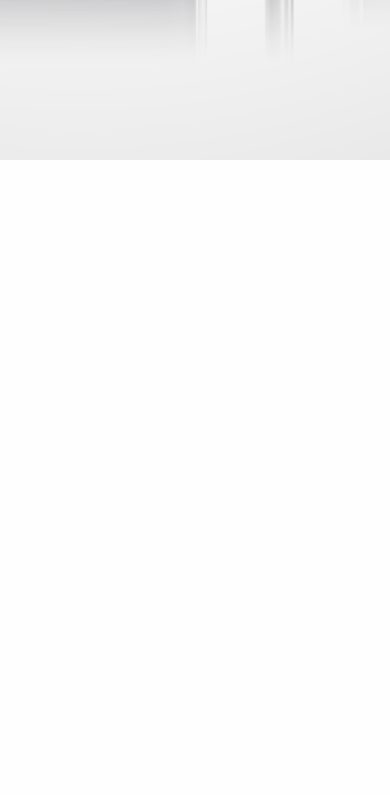
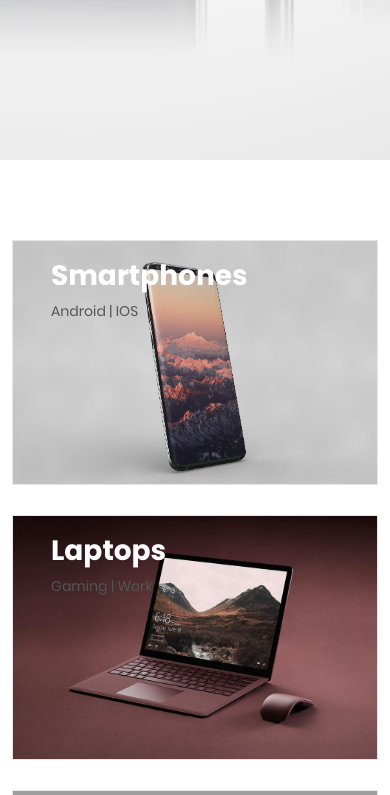
Before and after one commit to HasiniSama/microtech-website, a PHP site: page / in a window 390 px wide. Shown: the part 977-1772 px from the top of the page. Before the commit the page ends 1137 px from the top, so only its background shows below. Run offline with PHP 8.4, Linux system fonts and the light colour scheme; some libraries are stand-ins or nearby versions; grey boxes are pictures that could not be loaded.

Commit message:
Added the banners

```diff
--- a/css/style.css
+++ b/css/style.css
@@ -8,6 +8,10 @@
   @font-face {
       font-family: Poppins-Medium;
       src: url('../fonts/poppins/Poppins-Medium.ttf');
+  }
+  @font-face {
+    font-family: Poppins-Bold;
+    src: url('../fonts/poppins/Poppins-Bold.ttf');
   }
 
   /* [ Bootstrap ] */
@@ -162,18 +166,82 @@
     -ms-box-shadow: 0 0px 3px 0px rgba(0,0,0,0.2);
   }
 
-    .header-v2 .fix-menu .container-menu {
-      height: 70px;
+  /* [ Block1 ] */
+  .block1 {
+    position: relative;
+    border: 1px solid #e6e6e6;
+    display: block;
+
   }
 
-    .header-v3 .fix-menu .wrap-menu {
-      background-color: #222;
-      border-color: #222;
+  .block1 img{
+    width: 100%;
   }
 
-    .header-v4 .fix-menu .container-menu {
-      height: 110px;
+  .hov-img0 {
+    display: block;
+    overflow: hidden;
   }
+
+  .hov-img0 img{
+    width: 100%;
+    -webkit-transition: transform 0.9s ease;
+    -o-transition: transform 0.9s ease;
+    -moz-transition: transform 0.9s ease;
+    transition: transform 0.9s ease;
+  }
+
+  .hov-img0:hover img {
+    -webkit-transform: scale(1.1);
+    -moz-transform: scale(1.1);
+    -ms-transform: scale(1.1);
+    -o-transform: scale(1.1);
+    transform: scale(1.1);
+  }
+
+  .block1-txt {
+    background-color: rgba(103,117,214,0.0);
+    text-decoration: none;
+  }
+
+  .block1-name {color: #333;}
+  .block1-info {color: #555;}
+
+
+  .block1-txt-child2 {
+    border-bottom: 2px solid #fff;
+    overflow: hidden;
+    -webkit-transform: scaleX(0);
+    -moz-transform: scaleX(0);
+    -ms-transform: scaleX(0);
+    -o-transform: scaleX(0);
+    transform: scaleX(0);
+  }
+
+  .block1-link {
+    -webkit-transform: translateY(250%);
+    -moz-transform: translateY(250%);
+    -ms-transform: translateY(250%);
+    -o-transform: translateY(250%);
+    transform: translateY(250%);
+  }
+
+  .block1-txt:hover .block1-txt-child2 {
+    -webkit-transform: scaleX(1);
+    -moz-transform: scaleX(1);
+    -ms-transform: scaleX(1);
+    -o-transform: scaleX(1);
+    transform: scaleX(1);
+  }
+
+  .block1-txt:hover .block1-link {
+    -webkit-transform: translateY(0%);
+    -moz-transform: translateY(0%);
+    -ms-transform: translateY(0%);
+    -o-transform: translateY(0%);
+    transform: translateY(0%);
+  }
+
 
   /*[ Logo ]*/
   .logo {
@@ -205,72 +273,35 @@
     cursor: pointer;
   }
 
-  /* [Font Colors] */
+  /* [ Font Colors ] */
   .cl0 {color: #fff;}
   .cl1 {color: #717fe0;}
   .cl2 {color: #333;}
 
+  /* [ Background Colors ] */
+  .bg0 {background-color: #fff;}
+  .bg1 {background-color: #717fe0;}
+  .bg2 {background-color: #e6e6e6;}
 
   /* [ Hover ] */
   .hov-cl0:hover {color: #fff;}
   .hov-cl1:hover {color: #717fe0;}
 
-  /*----------------------------------------------------------------------*/
-  /* Utility */
-  .h-full {height: 100%;}
-
-  /* [ Flex Display ] */
-  .flex-w,
-  .flex-sb-m,
-  .flex-c-m,
-  .flex-r-m{
-      display: -webkit-box;
-      display: -webkit-flex;
-      display: -moz-box;
-      display: -ms-flexbox;
-      display: flex;
+  /* [ Responsive ] */
+  .respon3 {
+    padding: 20px;
   }
 
-  /* [ Flex ] */
-  .flex-sb-m{
-      justify-content: space-between;
-      -ms-align-items: center;
-      align-items: center;
+  /* [ Text ] */
+  .ltext-102 {
+    font-family: Poppins-Bold;
+    color: white;
+    font-size: 28px;
+    line-height: 1.1;
   }
 
-  .flex-w {
-      -webkit-flex-wrap: wrap;
-      -moz-flex-wrap: wrap;
-      -ms-flex-wrap: wrap;
-      -o-flex-wrap: wrap;
-      flex-wrap: wrap;
+  .stext-102 {
+    font-family: Poppins-Regular;
+    font-size: 14px;
+    line-height: 1.7;
   }
-
-  .flex-c-m {
-      justify-content: center;
-      -ms-align-items: center;
-      align-items: center;
-  }
-
-  .flex-r-m {
-      justify-content: flex-end;
-      -ms-align-items: center;
-      align-items: center;
-  }
-
-  /* [ Transition ] */
-  .trans-01 {
-      -webkit-transition: all 0.4s;
-      -o-transition: all 0.4s;
-      -moz-transition: all 0.4s;
-      transition: all 0.4s;
-  }
-
-  /* [ Padding ] */
-  .p-lr-25{
-      padding-left: 25px;
-      padding-right: 25px;
-  }
-
-  .p-l-22{padding-left: 22px;}
-  .p-r-11{padding-right: 11px;}
--- /dev/null
+++ b/css/utility.css
@@ -0,0 +1,119 @@
+/* Utility */
+
+.h-full {height: 100%;}
+.s-full {width: 100%; height: 100%;}
+
+/* [ Flex Display ] */
+.flex-w,
+.flex-sb-m,
+.flex-c-m,
+.flex-r-m,
+.flex-col-l,
+.flex-col-l-sb{
+    display: -webkit-box;
+    display: -webkit-flex;
+    display: -moz-box;
+    display: -ms-flexbox;
+    display: flex;
+}
+
+.flex-col-l,
+.flex-col-l-sb{
+  -webkit-flex-direction: column;
+  -moz-flex-direction: column;
+  -ms-flex-direction: column;
+  -o-flex-direction: column;
+  flex-direction: column;
+}
+
+/* [ Flex ] */
+.flex-sb-m{
+    justify-content: space-between;
+    -ms-align-items: center;
+    align-items: center;
+}
+
+.flex-w {
+    -webkit-flex-wrap: wrap;
+    -moz-flex-wrap: wrap;
+    -ms-flex-wrap: wrap;
+    -o-flex-wrap: wrap;
+    flex-wrap: wrap;
+}
+
+.flex-c-m {
+    justify-content: center;
+    -ms-align-items: center;
+    align-items: center;
+}
+
+.flex-r-m {
+    justify-content: flex-end;
+    -ms-align-items: center;
+    align-items: center;
+}
+
+.flex-col-l {
+  -ms-align-items: flex-start;
+  align-items: flex-start;
+}
+
+.flex-col-l-sb {
+	justify-content: space-between;
+	-ms-align-items: center;
+	align-items: flex-start;
+}
+
+/* [ Transition ] */
+
+.trans-03 {
+	-webkit-transition: all 0.3s;
+    -o-transition: all 0.3s;
+    -moz-transition: all 0.3s;
+    transition: all 0.3s;
+}
+
+.trans-04 {
+  -webkit-transition: all 0.4s;
+    -o-transition: all 0.4s;
+    -moz-transition: all 0.4s;
+    transition: all 0.4s;
+}
+
+.trans-05 {
+	-webkit-transition: all 0.5s;
+    -o-transition: all 0.5s;
+    -moz-transition: all 0.5s;
+    transition: all 0.5s;
+}
+
+/* [ Padding ] */
+.p-lr-25{
+    padding-left: 25px;
+    padding-right: 25px;
+}
+
+.p-lr-38{
+    padding-left: 38px;
+    padding-right: 38px;
+}
+
+.p-tb-34{
+    padding: top 34px;
+    padding-bottom: 34px;
+}
+
+.p-l-22{padding-left: 22px;}
+.p-r-11{padding-right: 11px;}
+.p-t-80{padding-top: 80px;}
+.p-b-8 {padding-bottom: 8px;}
+.p-b-30{padding-bottom: 30px;}
+.p-b-50 {padding-bottom: 50px;}
+.p-b-4{padding-bottom: 4px;}
+
+/* [ Absolute ] */
+.ab-t-l {
+	position: absolute;
+	left: 0px;
+	top: 0px;
+}
--- a/index.php
+++ b/index.php
@@ -6,6 +6,7 @@
     <meta name="viewport" content="width=device-width, initial-scale=1.0">
     <title>Home Page</title>
     <link rel="stylesheet" type="text/css" href="css/style.css">
+	<link rel="stylesheet" type="text/css" href="css/utility.css">
     <link rel="stylesheet" href="https://cdnjs.cloudflare.com/ajax/libs/material-design-iconic-font/2.2.0/css/material-design-iconic-font.min.css">
     <link href="https://cdn.jsdelivr.net/npm/bootstrap@5.1.1/dist/css/bootstrap.min.css" rel="stylesheet" integrity="sha384-F3w7mX95PdgyTmZZMECAngseQB83DfGTowi0iMjiWaeVhAn4FJkqJByhZMI3AhiU" crossorigin="anonymous">
 
@@ -22,19 +23,19 @@
 					</div>
 
 					<div class="right-top-bar flex-w h-full">
-                        <a href="#" class="flex-c-m trans-01 p-lr-25">
+                        <a href="#" class="flex-c-m trans-04 p-lr-25">
                             <?php echo "My Account"?>
 						</a>
 
-						<a href="#" class="flex-c-m trans-01 p-lr-25">
+						<a href="#" class="flex-c-m trans-04 p-lr-25">
                             <?php echo "Help & FAQs"?>
 						</a>
 
-						<a href="#" class="flex-c-m trans-01 p-lr-25">
+						<a href="#" class="flex-c-m trans-04 p-lr-25">
                             <?php echo "EN"?>
 						</a>
 
-						<a href="#" class="flex-c-m trans-01 p-lr-25">
+						<a href="#" class="flex-c-m trans-04 p-lr-25">
                             <?php echo "LKR"?>
 						</a>
 					</div>
@@ -81,7 +82,7 @@
 
 					<!-- Icon header -->
 					<div class="wrap-icon-header flex-w flex-r-m">
-						<div class="icon-header-item cl2 hov-cl1 trans-01 p-l-22 p-r-11 js-show-modal-search">
+						<div class="icon-header-item cl2 hov-cl1 trans-04 p-l-22 p-r-11 js-show-modal-search">
 							<i class="zmdi zmdi-search"></i>
 
 						</div>
@@ -126,6 +127,86 @@
 		</div>
 	</section>
 
+	<!-- Banner -->
+	<section class="banner bg0 p-t-80 p-b-50">
+		<div class="container">
+			<div class="row">
+				<div class="col-md-6 col-xl-4 p-b-30 m-lr-auto">
+					<!-- Block 01 -->
+					<div class="block1 hov-img0">
+						<img src="images/banner-01.jpg" alt="IMG-BANNER">
+
+						<a href="product.php" class="block1-txt ab-t-l s-full flex-col-l-sb p-lr-38 p-tb-34 trans-03 respon3">
+							<div class="block1-txt-child1 flex-col-l">
+								<span class="block1-name ltext-102 trans-04 p-b-8">
+									Smartphones
+								</span>
+
+								<span class="block1-info stext-102 trans-04">
+									Android | IOS
+								</span>
+							</div>
+
+							<div class="block1-txt-child2 p-b-4 trans-05">
+								<div class="block1-link stext-101 cl0 trans-09">
+									Shop Now
+								</div>
+							</div>
+						</a>
+					</div>
+				</div>
+				<div class="col-md-6 col-xl-4 p-b-30 m-lr-auto">
+					<!-- Block 01 -->
+					<div class="block1 hov-img0">
+						<img src="images/banner-02.jpeg" alt="IMG-BANNER">
+
+						<a href="product.php" class="block1-txt ab-t-l s-full flex-col-l-sb p-lr-38 p-tb-34 trans-03 respon3">
+							<div class="block1-txt-child1 flex-col-l">
+								<span class="block1-name ltext-102 trans-04 p-b-8">
+									Laptops
+								</span>
+
+								<span class="block1-info stext-102 trans-04">
+									Gaming | Work
+								</span>
+							</div>
+
+							<div class="block1-txt-child2 p-b-4 trans-05">
+								<div class="block1-link stext-101 cl0 trans-09">
+									Shop Now
+								</div>
+							</div>
+						</a>
+					</div>
+				</div>
+				<div class="col-md-6 col-xl-4 p-b-30 m-lr-auto">
+					<!-- Block 01 -->
+					<div class="block1 hov-img0">
+						<img src="images/banner-03.jpg" alt="IMG-BANNER">
+
+						<a href="product.php" class="block1-txt ab-t-l s-full flex-col-l-sb p-lr-38 p-tb-34 trans-03 respon3">
+							<div class="block1-txt-child1 flex-col-l">
+								<span class="block1-name ltext-102 trans-04 p-b-8">
+									Accessories
+								</span>
+
+								<span class="block1-info stext-102 trans-04">
+									Customize | All
+								</span>
+							</div>
+
+							<div class="block1-txt-child2 p-b-4 trans-05">
+								<div class="block1-link stext-101 cl0 trans-09">
+									Shop Now
+								</div>
+							</div>
+						</a>
+					</div>
+				</div>
+			</div>
+		</div>
+	</section>
+
 	<script src="https://cdn.jsdelivr.net/npm/bootstrap@5.1.1/dist/js/bootstrap.bundle.min.js" integrity="sha384-/bQdsTh/da6pkI1MST/rWKFNjaCP5gBSY4sEBT38Q/9RBh9AH40zEOg7Hlq2THRZ" crossorigin="anonymous"></script>
 	<script src="https://code.jquery.com/jquery-3.3.1.slim.min.js" integrity="sha384-q8i/X+965DzO0rT7abK41JStQIAqVgRVzpbzo5smXKp4YfRvH+8abtTE1Pi6jizo" crossorigin="anonymous"></script>
 	<script src="https://cdnjs.cloudflare.com/ajax/libs/popper.js/1.14.7/umd/popper.min.js" integrity="sha384-UO2eT0CpHqdSJQ6hJty5KVphtPhzWj9WO1clHTMGa3JDZwrnQq4sF86dIHNDz0W1" crossorigin="anonymous"></script>
```
Also changed, not shown: fonts/poppins/Poppins-Bold.ttf (added), images/banner-01.jpg (added), images/banner-02.jpeg (added), 1 other file. Lines whose indentation alone changed are shown as unchanged.
